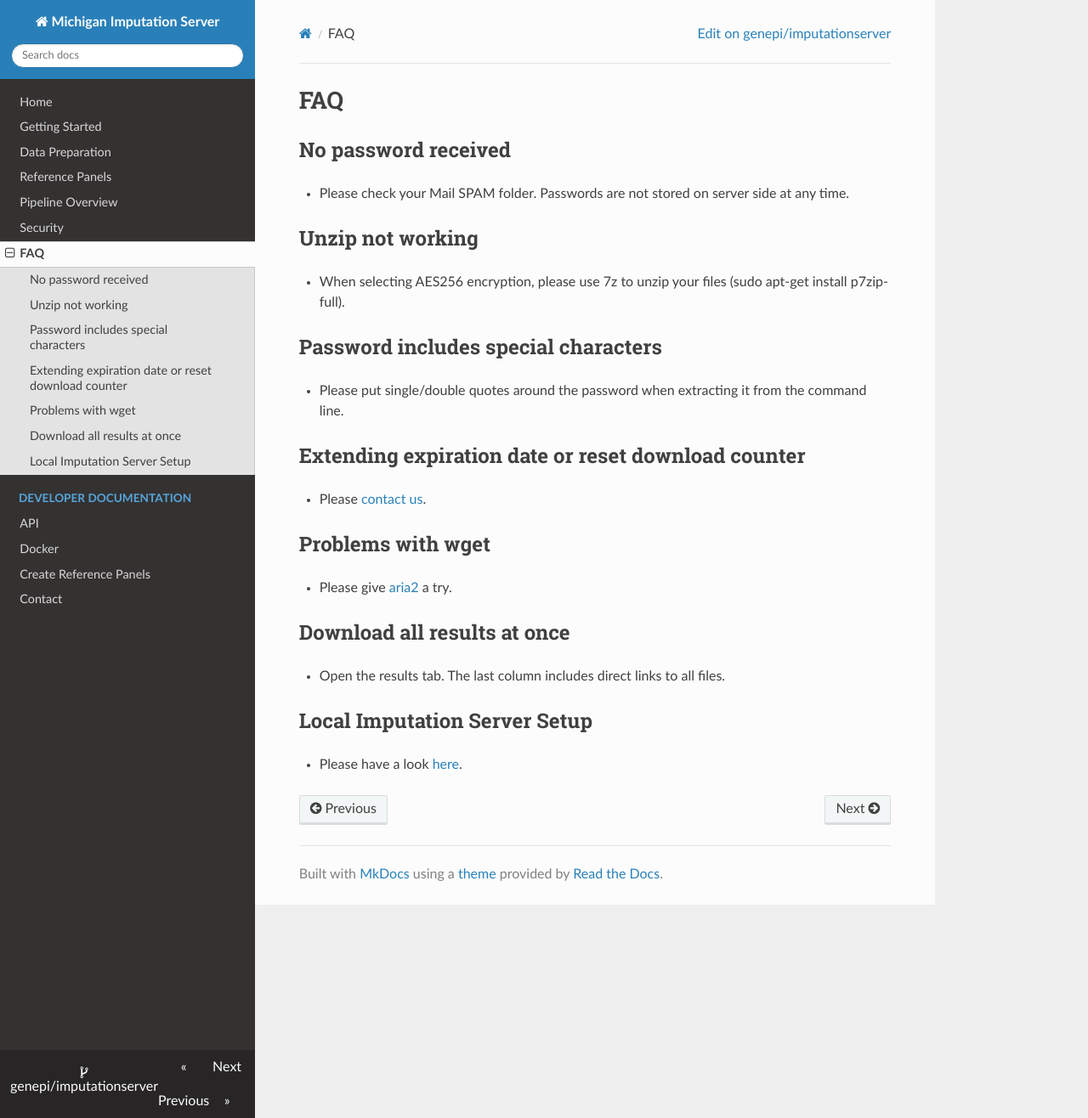
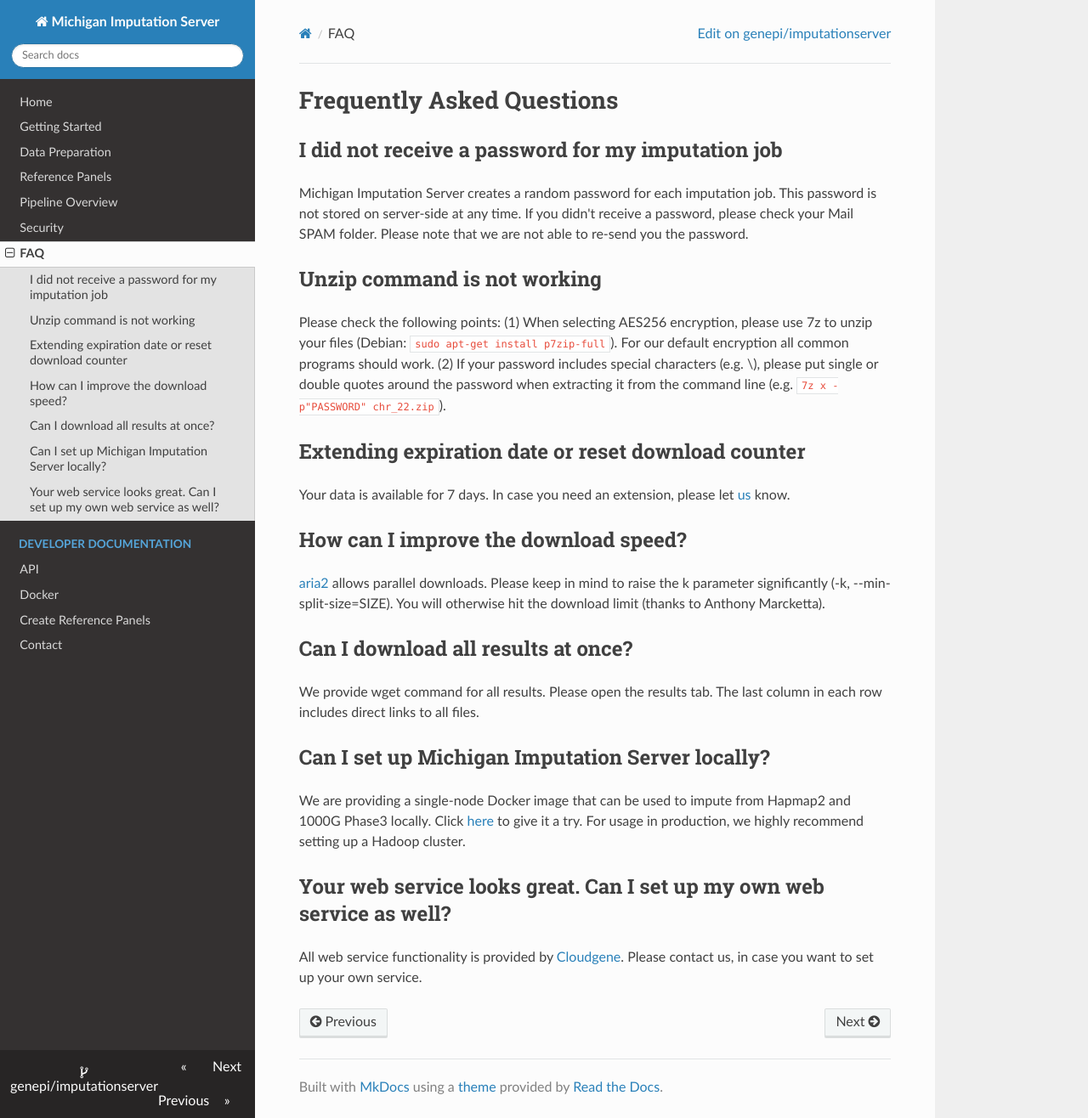
Before and after one commit to genepi/imputationserver, an MkDocs documentation site: the page built from docs/faq.md, in a window 1280 px wide and 1316 px high. Shown: the whole window at 85% size. Built offline with MkDocs 1.6.1, drawn with Linux system fonts in a browser that asks for light colours; nearby versions of some CDN libraries; old or Windows-style settings are respelled for this version of MkDocs.

```diff
--- a/docs/faq.md
+++ b/docs/faq.md
@@ -1,22 +1,22 @@
-# FAQ
+# Frequently Asked Questions
 
-## No password received
-- Please check your Mail SPAM folder. Passwords are not stored on server side at any time.
+## I did not receive a password for my imputation job
+Michigan Imputation Server creates a random password for each imputation job. This password is not stored on server-side at any time. If you didn't receive a password, please check your Mail SPAM folder. Please note that we are not able to re-send you the password.
 
-## Unzip not working
-- When selecting AES256 encryption, please use 7z to unzip your files (sudo apt-get install p7zip-full).
-
-## Password includes special characters
-- Please put single/double quotes around the password when extracting it from the command line.
+## Unzip command is not working
+Please check the following points: (1) When selecting AES256 encryption, please use 7z to unzip your files (Debian: `sudo apt-get install p7zip-full`). For our default encryption all common programs should work. (2) If your password includes special characters (e.g. \\), please put single or double quotes around the password when extracting it from the command line (e.g. `7z x -p"PASSWORD" chr_22.zip`).
 
 ## Extending expiration date or reset download counter
-- Please [contact us](/contact).
+Your data is available for 7 days. In case you need an extension, please let [us](/contact) know.
 
-## Problems with wget
-- Please give [aria2](https://aria2.github.io/) a try.
+## How can I improve the download speed?
+[aria2](https://aria2.github.io/) allows parallel downloads. Please keep in mind to raise the k parameter significantly (-k, --min-split-size=SIZE). You will otherwise hit the download limit (thanks to Anthony Marcketta).
 
-## Download all results at once
-- Open the results tab. The last column includes direct links to all files.
+## Can I download all results at once?
+We provide wget command for all results. Please open the results tab. The last column in each row includes direct links to all files.
 
-## Local Imputation Server Setup
-- Please have a look [here](/docker).
+## Can I set up Michigan Imputation Server locally?
+We are providing a single-node Docker image that can be used to impute from Hapmap2 and 1000G Phase3 locally. Click [here](/docker) to give it a try. For usage in production, we highly recommend setting up a Hadoop cluster.
+
+## Your web service looks great. Can I set up my own web service as well?
+All web service functionality is provided by [Cloudgene](http://www.cloudgene.io/). Please contact us, in case you want to set up your own service.
```
Also changed, not shown: docs/contact.md (+2 -4 lines), docs/getting-started.md (+15 -15 lines), docs/images/downloads01.png (deleted), docs/images/job-results.png (added).
